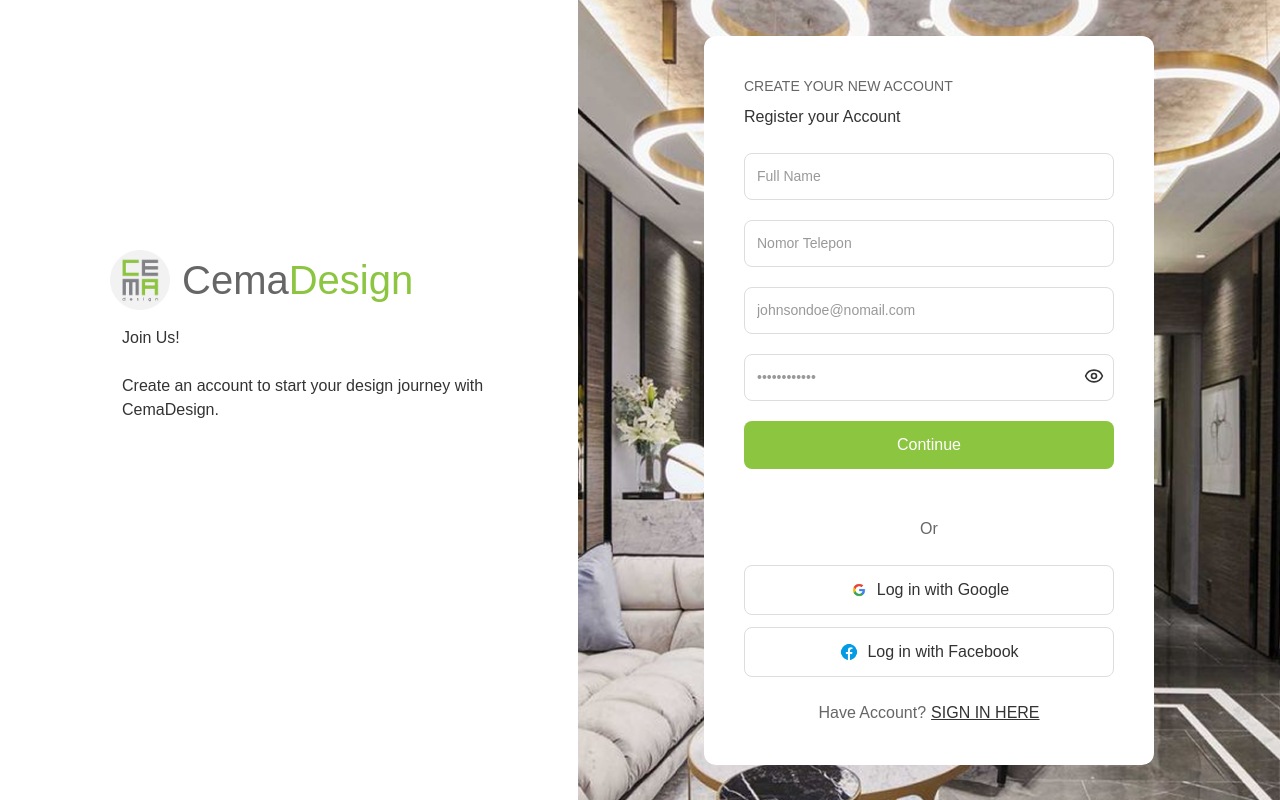
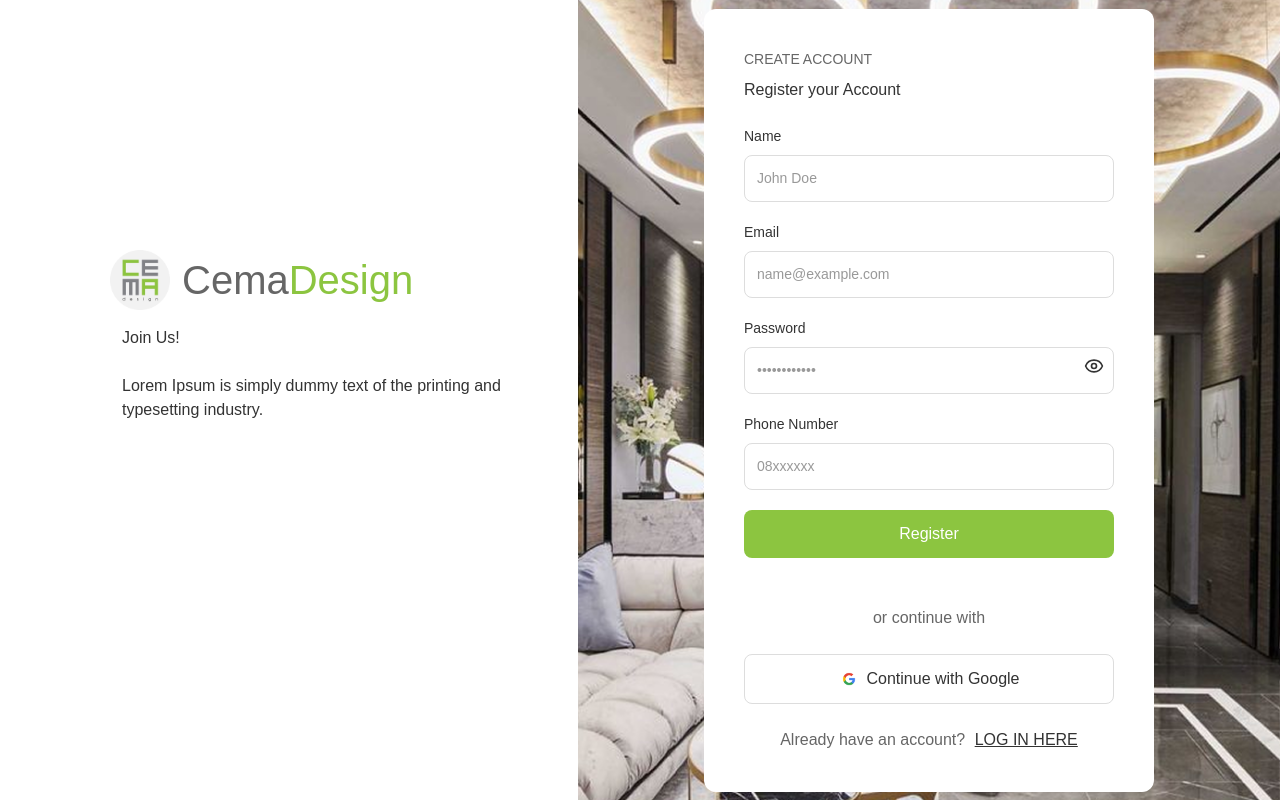
Before and after one commit to NichoIrawan/cema-website-frontend, a Next.js app: page /register in a window 1280 px wide. Built offline with nearby package versions, Linux system fonts and the light colour scheme; no server answers.

Commit message:
fixing register pafe

```diff
--- a/src/app/(auth)/register/page.tsx
+++ b/src/app/(auth)/register/page.tsx
@@ -1,155 +1,194 @@
-'use client';
+"use client";
 
-import { useState } from 'react';
-import Link from 'next/link';
-import { useRouter } from 'next/navigation';
-import { Eye, EyeOff } from 'lucide-react';
-import { auth, googleProvider } from '@/lib/firebase'; // Ensure this path is correct
-import { signInWithPopup } from 'firebase/auth';
-import '../login/login.css';
+import { useState } from "react";
+import Link from "next/link";
+import { useRouter, useSearchParams } from "next/navigation";
+import { Eye, EyeOff } from "lucide-react";
+import { signIn } from "next-auth/react";
+import { auth, googleProvider } from "../../../lib/firebase";
+import { signInWithPopup } from "firebase/auth";
+import "../login/login.css";
 
 export default function RegisterPage() {
   const router = useRouter();
+  const searchParams = useSearchParams();
+  const callbackUrl = decodeURIComponent(searchParams.get("callbackUrl") || "/dashboard");
+
   const [showPassword, setShowPassword] = useState(false);
-  const [formData, setFormData] = useState({ name: '', email: '', telepon: '', password: '' });
+  const [formData, setFormData] = useState({
+    name: "",
+    email: "",
+    password: "",
+    phoneNumber: "",
+  });
+  const [isLoading, setIsLoading] = useState(false);
 
-  // --- GOOGLE REGISTER/LOGIN HANDLER ---
-  const handleGoogleLogin = async () => {
-    try {
-      const result = await signInWithPopup(auth, googleProvider);
-      const idToken = await result.user.getIdToken();
+  const [popup, setPopup] = useState({
+    show: false,
+    message: "",
+    type: "success",
+  });
 
-      const res = await fetch('http://localhost:5000/api/google-login', {
-        method: 'POST',
-        headers: { 'Content-Type': 'application/json' },
-        body: JSON.stringify({ idToken }),
-      });
+  const handleChange = (e: React.ChangeEvent<HTMLInputElement>) => {
+    const { name, value } = e.target;
+    setFormData((prev) => ({ ...prev, [name]: value }));
+  };
 
-      const data = await res.json();
-
-      if (data && data.status === 'ok') {
-        localStorage.setItem('token', data.token);
-        alert(`Registrasi/Login Berhasil! Selamat datang ${data.user.name}`);
-        router.push('/dashboard');
-      } else {
-        alert(data?.error || 'Google Authentication gagal');
-      }
-    } catch (error: any) {
-      console.error('Google Auth Error:', error);
-      if (error.code !== 'auth/popup-closed-by-user') {
-        alert('Terjadi kesalahan saat menggunakan Google.');
-      }
+  const closePopup = () => {
+    setPopup({ ...popup, show: false });
+    if (popup.type === "success") {
+      window.location.href = callbackUrl;
     }
   };
 
-  // --- REGULAR FORM SUBMISSION ---
   const handleSubmit = async (e: React.FormEvent) => {
     e.preventDefault();
+    setIsLoading(true);
 
     try {
-      const res = await fetch('http://localhost:5000/api/register', {
-        method: 'POST',
-        headers: { 'Content-Type': 'application/json' },
+      const res = await fetch(`${process.env.NEXT_PUBLIC_API_URL}/register`, {
+        method: "POST",
+        headers: { "Content-Type": "application/json" },
         body: JSON.stringify(formData),
       });
 
       const data = await res.json();
 
-      if (data.status === 'ok') {
-        alert('Registrasi Berhasil! Silakan Login.');
-        router.push('/login');
+      if (!res.ok || data.status === "error") {
+        setPopup({
+          show: true,
+          message: data.message || "Register gagal.",
+          type: "error",
+        });
       } else {
-        alert(data.error || 'Registrasi gagal');
+        setPopup({
+          show: true,
+          message: "Register Berhasil! Selamat datang.",
+          type: "success",
+        });
       }
     } catch (error) {
-      console.error('Connection error:', error);
-      alert('Gagal menghubungi server.');
+      setPopup({ show: true, message: "Terjadi kesalahan.", type: "error" });
+    } finally {
+      setIsLoading(false);
+    }
+  };
+
+  const handleGoogleLogin = async () => {
+    setIsLoading(true);
+    try {
+      const result = await signInWithPopup(auth, googleProvider);
+      const idToken = await result.user.getIdToken();
+      const res = await signIn("credentials", { idToken, redirect: false });
+      if (res?.error) throw new Error(res.error);
+      window.location.href = callbackUrl;
+    } catch (error: any) {
+      setPopup({ show: true, message: "Gagal Login Google", type: "error" });
+    } finally {
+      setIsLoading(false);
     }
   };
 
   return (
-    <div style={{ display: 'flex', width: '100%', minHeight: '100vh', flexDirection: 'row' }}>
+    <div className="login-container">
+      {popup.show && (
+        <div style={{ position: "fixed", top: 0, left: 0, right: 0, bottom: 0, backgroundColor: "rgba(0,0,0,0.5)", display: "flex", justifyContent: "center", alignItems: "center", zIndex: 1000 }}>
+          <div style={{ backgroundColor: "white", padding: "30px", borderRadius: "12px", textAlign: "center", boxShadow: "0 4px 15px rgba(0,0,0,0.2)", maxWidth: "400px", width: "80%" }}>
+            <h3 style={{ color: popup.type === "success" ? "#2ecc71" : "#e74c3c", marginBottom: "10px" }}>
+              {popup.type === "success" ? "Berhasil!" : "Gagal!"}
+            </h3>
+            <p style={{ marginBottom: "20px", color: "#333" }}>{popup.message}</p>
+            <button onClick={closePopup} style={{ backgroundColor: popup.type === "success" ? "#2ecc71" : "#e74c3c", color: "white", border: "none", padding: "10px 20px", borderRadius: "6px", cursor: "pointer", fontWeight: "bold" }}>
+              Lanjut
+            </button>
+          </div>
+        </div>
+      )}
+
       <div className="left-container">
         <div className="brand-container">
-          <img src="/images/Cema_Logo.png" alt="logo" className="logo" onError={(e) => e.currentTarget.style.display='none'} />
+          <img src="/images/Cema_Logo.png" alt="logo" className="logo" />
           <h1 className="brand">Cema<span className="highlight">Design</span></h1>
         </div>
         <div className="left-content">
           <h2 className="h-content">Join Us!</h2>
-          <p className="p-content">Create an account to start your design journey with CemaDesign.</p>
+          <p className="p-content">Lorem Ipsum is simply dummy text of the printing and typesetting industry.</p>
         </div>
       </div>
 
       <div className="right-container">
         <div className="login-form">
-          <p className="welcome-text">CREATE YOUR NEW ACCOUNT</p>
+          <p className="welcome-text">CREATE ACCOUNT</p>
           <h2>Register your Account</h2>
 
           <form onSubmit={handleSubmit}>
-            <div className="form-group">
+            <div className="form-group" style={{ position: "relative" }}>
+              <label style={{ display: "block", marginBottom: "8px", fontSize: "14px", fontWeight: "500" }}>Name</label>
               <input
                 type="text"
-                placeholder="Full Name"
+                name="name"
+                placeholder="John Doe"
                 value={formData.name}
-                onChange={(e) => setFormData({...formData, name: e.target.value})}
+                onChange={handleChange}
                 required
-              />
-            </div>
-            <div className="form-group">
-              <input
-                type="text"
-                placeholder="Nomor Telepon"
-                value={formData.telepon}
-                onChange={(e) => setFormData({...formData, telepon: e.target.value})}
-                required
+                disabled={isLoading}
               />
             </div>
 
-            <div className="form-group">
+            <div className="form-group" style={{ position: "relative" }}>
+              <label style={{ display: "block", marginBottom: "8px", fontSize: "14px", fontWeight: "500" }}>Email</label>
               <input
                 type="email"
-                placeholder="johnsondoe@nomail.com"
+                name="email"
+                placeholder="name@example.com"
                 value={formData.email}
-                onChange={(e) => setFormData({...formData, email: e.target.value})}
+                onChange={handleChange}
                 required
+                disabled={isLoading}
               />
             </div>
 
-            <div className="form-group" style={{ position: 'relative' }}>
+            <div className="form-group" style={{ position: "relative" }}>
+              <label style={{ display: "block", marginBottom: "8px", fontSize: "14px", fontWeight: "500" }}>Password</label>
               <input
                 type={showPassword ? "text" : "password"}
+                name="password"
                 placeholder="••••••••••••"
                 value={formData.password}
-                onChange={(e) => setFormData({...formData, password: e.target.value})}
+                onChange={handleChange}
                 required
+                disabled={isLoading}
               />
-              <button
-                type="button"
-                onClick={() => setShowPassword(!showPassword)}
-                style={{ position: 'absolute', right: '10px', top: '12px', background: 'none', border: 'none', cursor: 'pointer', color: '#666' }}
-              >
+              <button type="button" onClick={() => setShowPassword(!showPassword)} style={{ position: "absolute", right: "10px", top: "38px", background: "none", border: "none", cursor: "pointer", color: "#666" }}>
                 {showPassword ? <EyeOff size={20} /> : <Eye size={20} />}
               </button>
             </div>
 
-            <button type="submit" className="continue-btn">Continue</button>
+            <div className="form-group" style={{ position: "relative" }}>
+              <label style={{ display: "block", marginBottom: "8px", fontSize: "14px", fontWeight: "500" }}>Phone Number</label>
+              <input
+                type="text"
+                name="phoneNumber"
+                placeholder="08xxxxxx"
+                value={formData.phoneNumber}
+                onChange={handleChange}
+                required
+                disabled={isLoading}
+              />
+            </div>
 
-            <div className="divider">Or</div>
+            <button type="submit" className="continue-btn" disabled={isLoading} style={{ opacity: isLoading ? 0.7 : 1 }}>
+              {isLoading ? "Loading..." : "Register"}
+            </button>
 
+            <div className="divider">or continue with</div>
             <div className="social-login">
-              <button type="button" className="google-btn" onClick={handleGoogleLogin}>
-                <img src="/images/google.png" alt="G" /> Log in with Google
-              </button>
-              <button type="button" className="facebook-btn">
-                <img src="/images/facebook.png" alt="F" /> Log in with Facebook
+              <button type="button" className="google-btn" onClick={handleGoogleLogin} disabled={isLoading}>
+                <img src="../images/google.png" alt="Google" /> Continue with Google
               </button>
             </div>
-
             <p className="signup">
-              Have Account?
-              <Link href="/login" className="signup-link" style={{ marginLeft: '5px' }}>
-                SIGN IN HERE
-              </Link>
+              Already have an account? <Link href="/login" className="signup-link" style={{ marginLeft: "5px" }}>LOG IN HERE</Link>
             </p>
           </form>
         </div>
```
